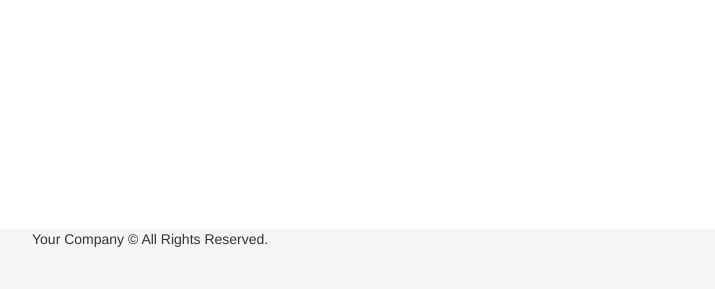
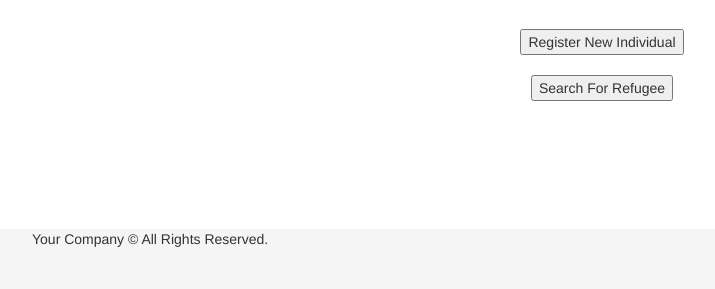
Before and after one commit to donoghuc/group_4_CS361, a Flask app: page / in a window 1280 px wide. Shown: the part 511-800 px from the top of the page, without its empty margins (38-753 px from the left). Run offline with Flask 2, Linux system fonts and the light colour scheme; some libraries are stand-ins or nearby versions.

Commit message:
edit home

```diff
--- a/web_app/app.py
+++ b/web_app/app.py
@@ -137,6 +137,9 @@ def reg2db():
     # Eventually maybe reroute to another page
     return json.jsonify(request.form)
 
+@app.route('/search')
+def search():
+    return render_template('forms/search.html')
 
 # Error handlers.
 
--- a/web_app/templates/pages/placeholder.home.html
+++ b/web_app/templates/pages/placeholder.home.html
@@ -2,9 +2,28 @@
 {% block title %}Home{% endblock %}
 {% block content %}
 
+<!DOCTYPE html>
 <div class="page-header">
-  <h1>Sticky footer with fixed navbar</h1>
+  <h1>Welcome</h1>
+  <br><br /><center>
+<img src= "http://www.unhcr.org/assets/img/unhcr-logo.png">
+
 </div>
-<p class="lead">Pin a fixed-height footer to the bottom of the viewport in desktop browsers with this custom HTML and CSS. A fixed navbar has been added within <code>#wrap</code> with <code>padding-top: 60px;</code> on the <code>.container</code>.</p>
+
+<div>
+<center>
+<br>
+
+<form action="{{ url_for('register') }}">
+    <input type="submit" value="Register New Individual" />
+</form>
+<br>
+<form action="{{ url_for('search') }}">
+    <input type="submit" value="Search For Refugee" />
+</form>
+
+ </center>
+</div>
+
 
 {% endblock %}
```
Also changed, not shown: web_app/templates/forms/search.html (added, +9 -0 lines).
